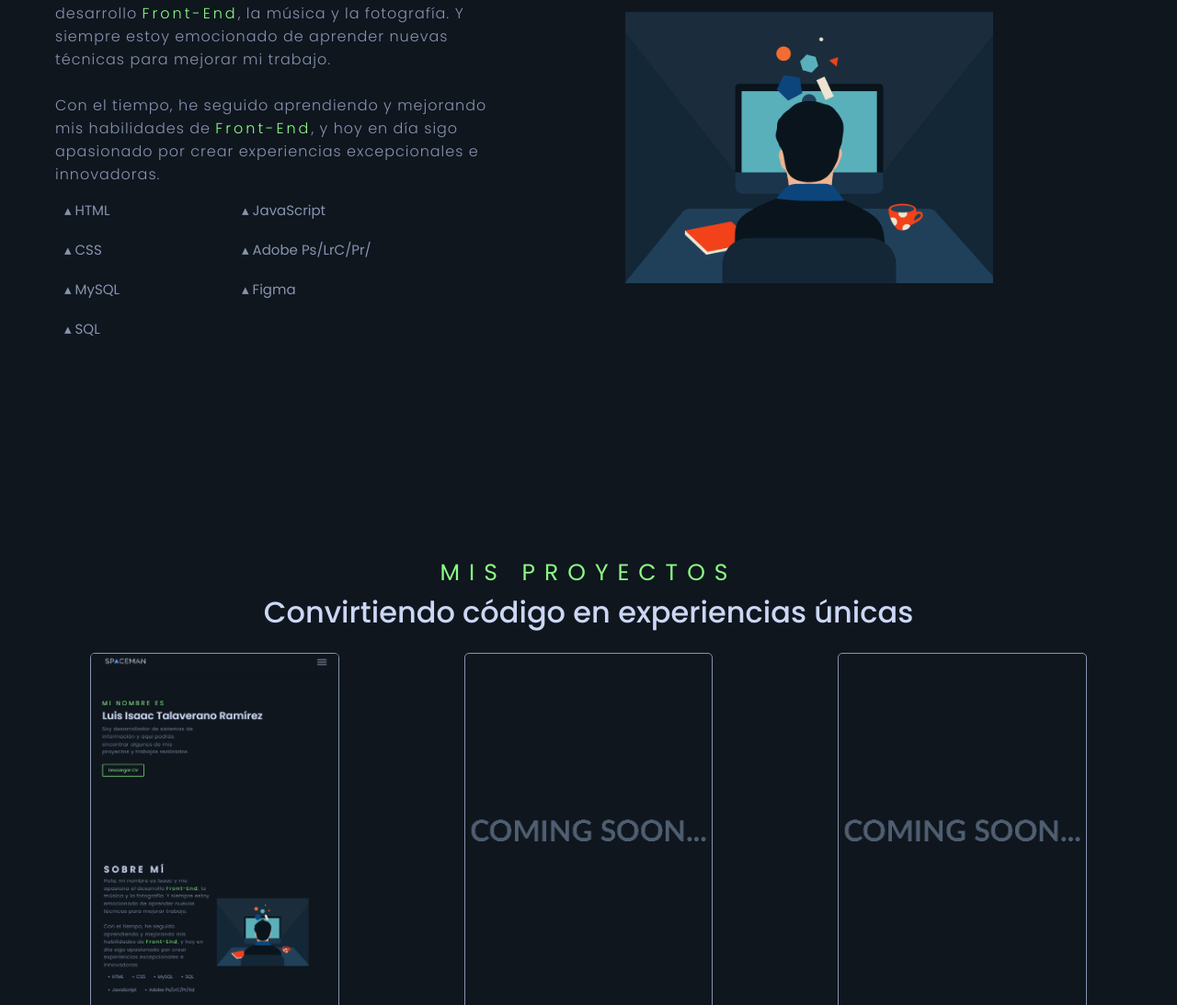
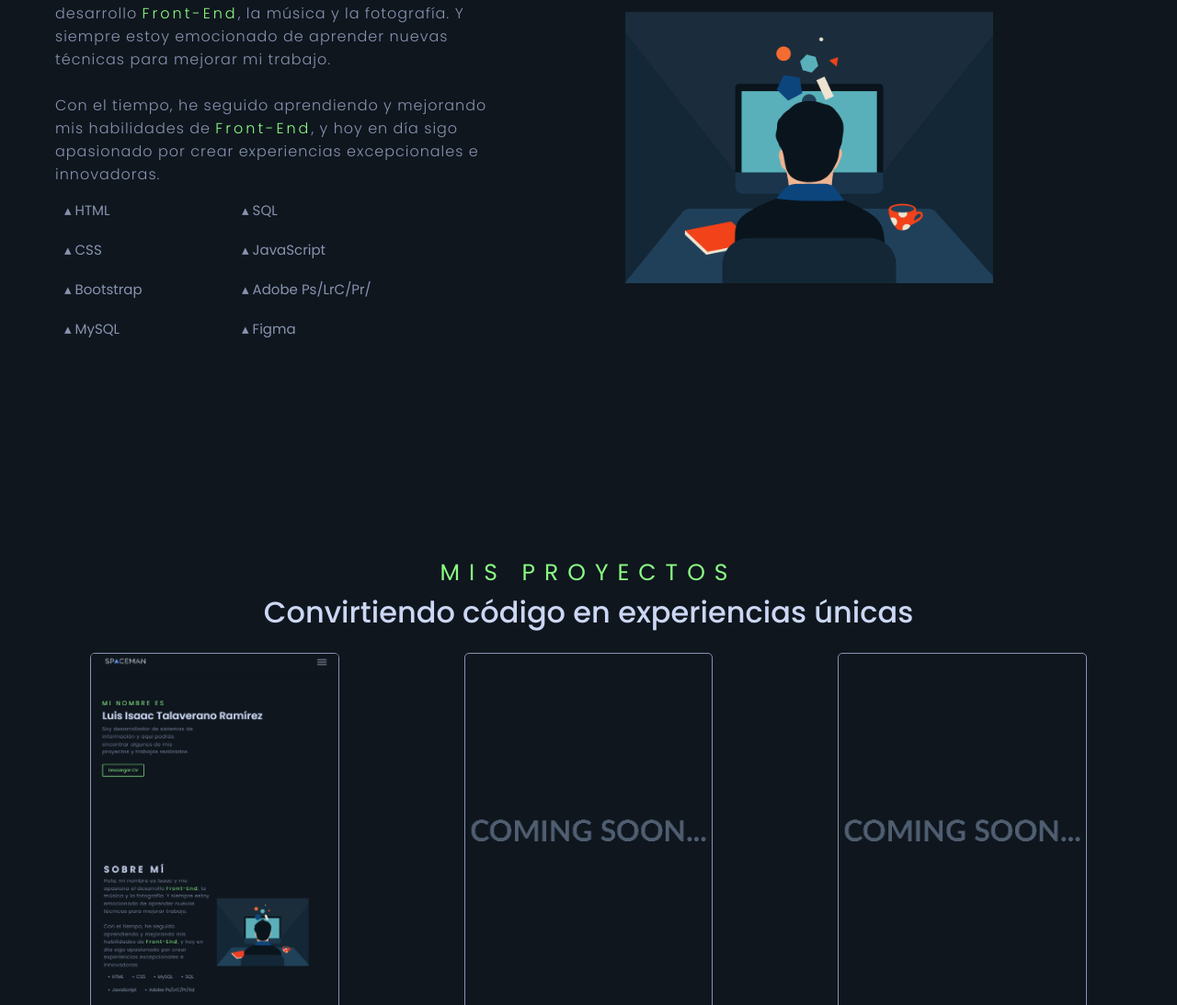
Before and after one commit to SpacemanIsaac/SpacemanIsaac.github.io, a plain HTML site: page index.html in a window 1280 px wide. Shown: the part 1046-2139 px from the top of the page at 92% size. Drawn offline with Linux system fonts and the light colour scheme.

Commit message:
Update index.html

```diff
--- a/index.html
+++ b/index.html
@@ -66,6 +66,7 @@
                     <ul>
                         <li>▴ HTML</li>
                         <li>▴ CSS</li>
+                        <li>▴ Bootstrap</li>
                         <li>▴ MySQL</li>
                         <li>▴ SQL</li>
                         <li>▴ JavaScript</li>
```
